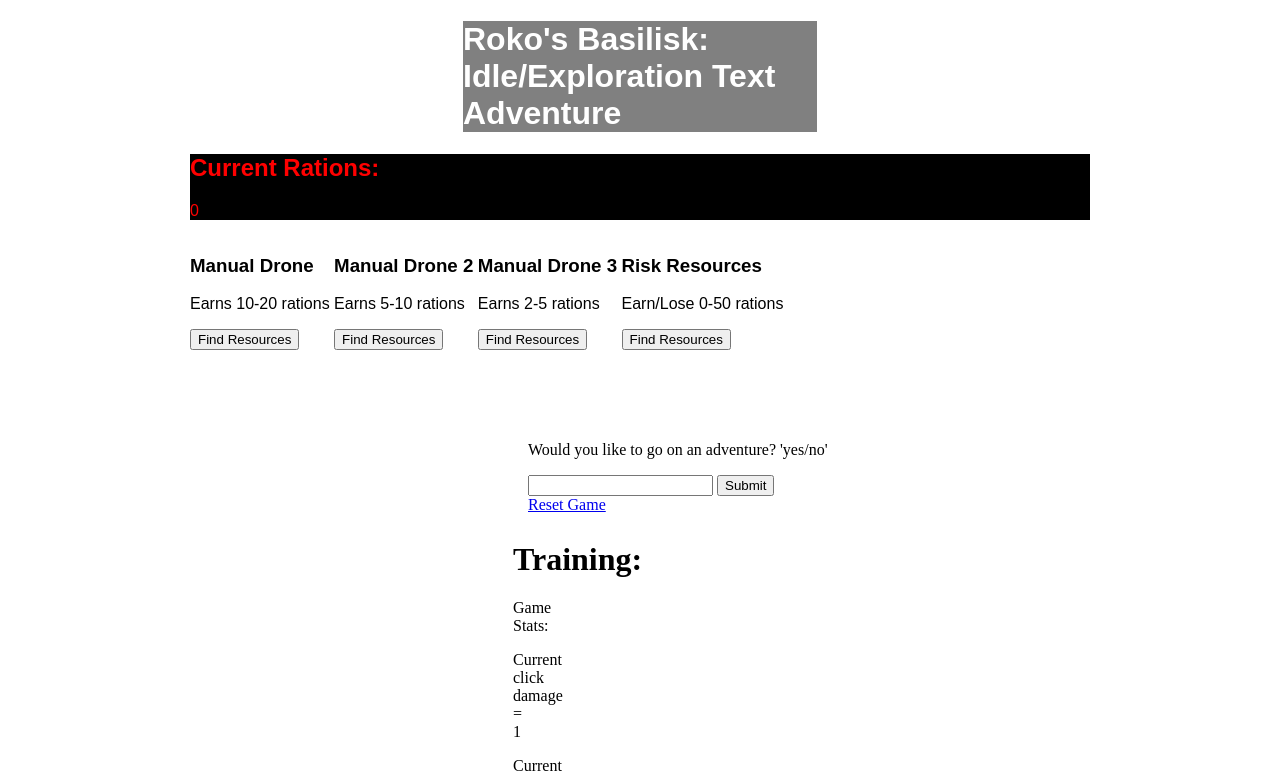
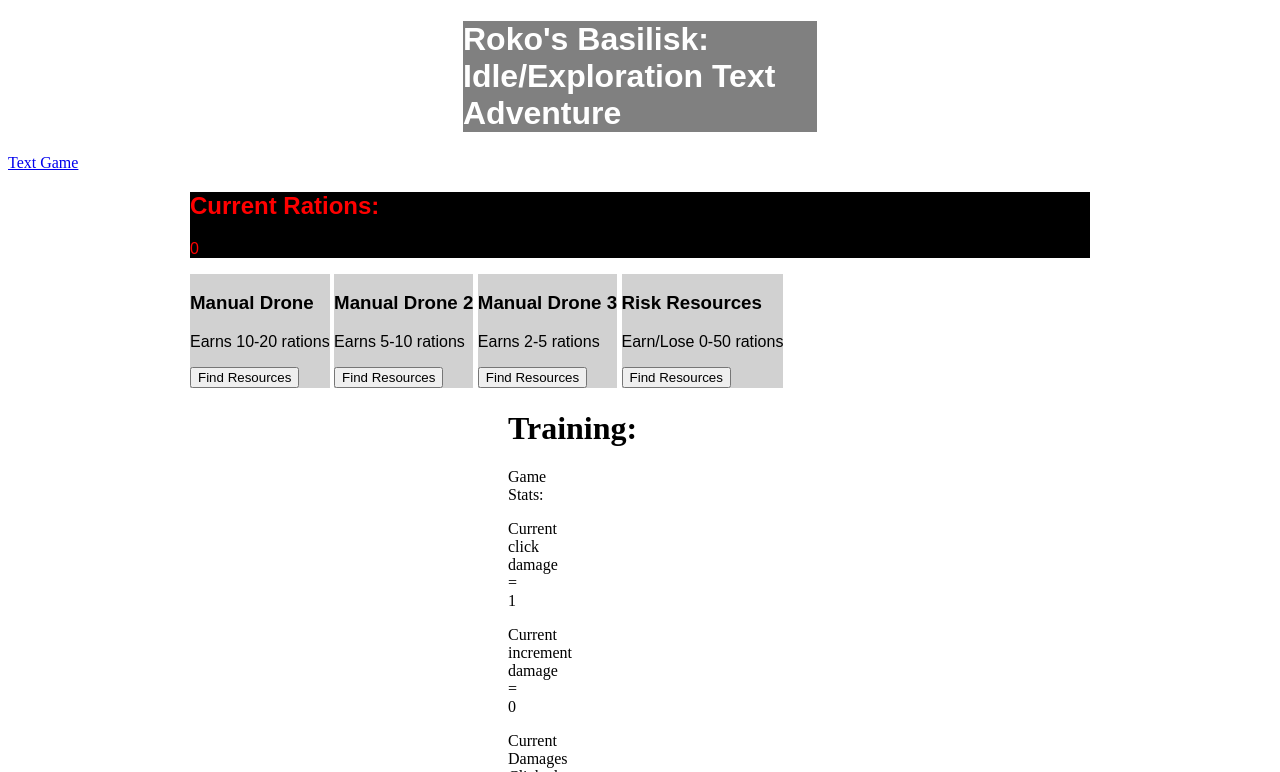
Before and after one commit to GCrawford03/rokos_basilisk, a Django app: page / in a window 1280 px wide; the page is wider, and only the part inside the window is pictured. Shown: the top 772 px of that part. Run offline with Django 3.2, Linux system fonts and the light colour scheme.

Commit message:
text game page separate

```diff
--- a/ninja_app/templates/index.css
+++ b/ninja_app/templates/index.css
@@ -11,6 +11,7 @@
 
 .form {
     display: inline-block;
+    padding-left: 0px;
 }
 .map {
     display: inline-block;
--- a/ninja_app/templates/index.html
+++ b/ninja_app/templates/index.html
@@ -1,6 +1,5 @@
 <!DOCTYPE html>
 <html lang="en">
-
 <head>
     <meta charset="UTF-8">
     <meta name="viewport" content="width=device-width, initial-scale=1.0">
@@ -8,10 +7,10 @@
     <style>
         .container {
             padding-left: 0px;
-            margin-left: 505px;
+            margin-left: 500px;
             margin-right: 1000px;
-            margin-top: -70px;
-            /* background-color: grey; */
+            margin-top: 5px;
+            background-color: rgb(209, 209, 209);
         }
 
         #background {
@@ -41,6 +40,7 @@
 
         .form {
             display: inline-block;
+            background-color: rgb(209, 209, 209);
         }
         .textgame {
             display: inline-block;
@@ -56,12 +56,21 @@
             margin-top: -455px;
             margin-left: 910px;
         }
+        .bk {
+            display: inline-block;
+            background-color: blue;
+        }
     </style>
 </head>
     <div id="title">
         <h1>Roko's Basilisk: Idle/Exploration Text Adventure</h1>
     </div>
+    <div>
+        <a href="/textgame.html">Text Game</a>
+    </div>
 <body>
+<div id="bk">
+
     <div id="wrapper">
         <div id='gold'>
             <h2>Current Rations:</h2>
@@ -113,42 +122,6 @@
     </div>
     <div>
 
-
-    <div class="textgame">
-            <!-- <title>textBoxes</title>
-            <script type="text/javascript">
-                function sayHi() {
-                    var txtName = document.getElementById("txtName");
-                    var txtOutput = document.getElementById("txtOutput");
-                    var name = txtName.value;
-                    txtOutput.value = "Hi there, " + name + "!"
-                }
-            </script>
-            <link rel="stylesheet" type="text/css" href="textBoxes.css" /> -->
-        </head>
-
-        <body>
-
-            <!-- <h1>Text Box Input and Output</h1>
-            <form action="">
-                  <fieldset>
-                  <label>Type your name: </label>
-                  <input type = " text" id="txtName" />
-            <input type="button" value="click me" onclick="sayHi()" />
-            <input type="text" id="txtOutput" />
-            </fieldset>
-            </form> -->
-            <form action="/process" method=POST>
-                <p>{{request.session.prompt}}</p>
-                {% csrf_token %}
-                <input type="text" name="input">
-                <input type="submit">
-            </form>
-            <!-- reset game (flushes) -->
-            <a href="/reset">Reset Game</a>
-        </body>
-        </html>
-    </div>
     <!-- damage training for skill check encounters (rewrite in python) -->
     <div class="container">
         <div class="row">
@@ -189,11 +162,13 @@
                         <button onclick="passiveClick()" class="btn btn-success">Training Multiplier(Training Cost: 100 rations, Generates 1 damage point every 10 seconds)</button>
                         <br />
                         <button onclick="stopper()" class="btn btn-lg btn-danger">STOP</button>
+                        <a href="/reset">Reset Game</a>
                     </div>
                 </div>
             </div>
         </div>
     </div>
+</div>
 
     <script>
     var point = 1;
@@ -263,12 +238,7 @@
     }
     </script>
 </div>
-    <div>
-        <img class="map" src="https://i.imgur.com/msJV1Kd.png" alt="Default Map" width="500" height="600">
-    </div>
-
 </body>
-
 </html>
 
 
--- a/ninja_app/urls.py
+++ b/ninja_app/urls.py
@@ -1,4 +1,4 @@
-from django.urls import path
+from django.urls import path, include
 from . import views
 
 urlpatterns = [
@@ -6,5 +6,6 @@ urlpatterns = [
     path('process_money', views.process),
     path('process', views.game),
     path('reset', views.reset),
-    path('countdown', views.countdown)
+    path('countdown', views.countdown),
+    path('textgame', views.game)
 ]
--- a/ninja_app/views.py
+++ b/ninja_app/views.py
@@ -63,6 +63,8 @@ def game(request):
         request.session['prompt']= "You encounter a monster. Would you like to 'run' or 'attack'?"
     if request.POST['input']== "east":
         request.session['prompt']= "You get lost. 'ok'"
+    if request.POST['input']== "ok":
+        request.session['prompt']= "You stumble upon something"
     if request.POST['input']== "attack":
         request.session['prompt']= "You died."
     if request.POST['input']== "run":
--- a/ninja_gold/urls.py
+++ b/ninja_gold/urls.py
@@ -17,4 +17,5 @@ from django.urls import path, include
 
 urlpatterns = [
     path('', include('ninja_app.urls')),
+
 ]
```
Also changed, not shown: ninja_app/templates/textgame.html (added, +21 -0 lines), db.sqlite3.
